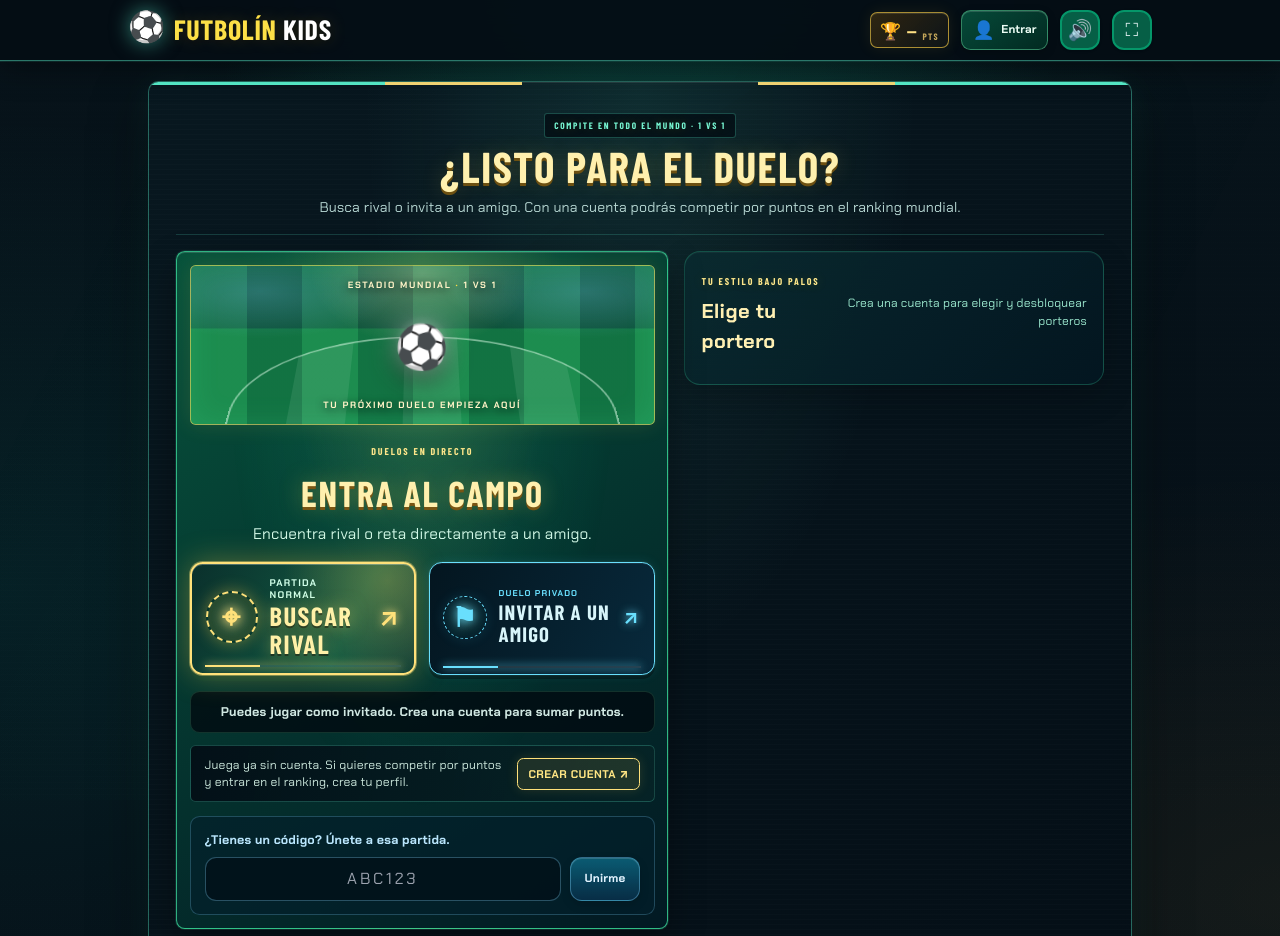
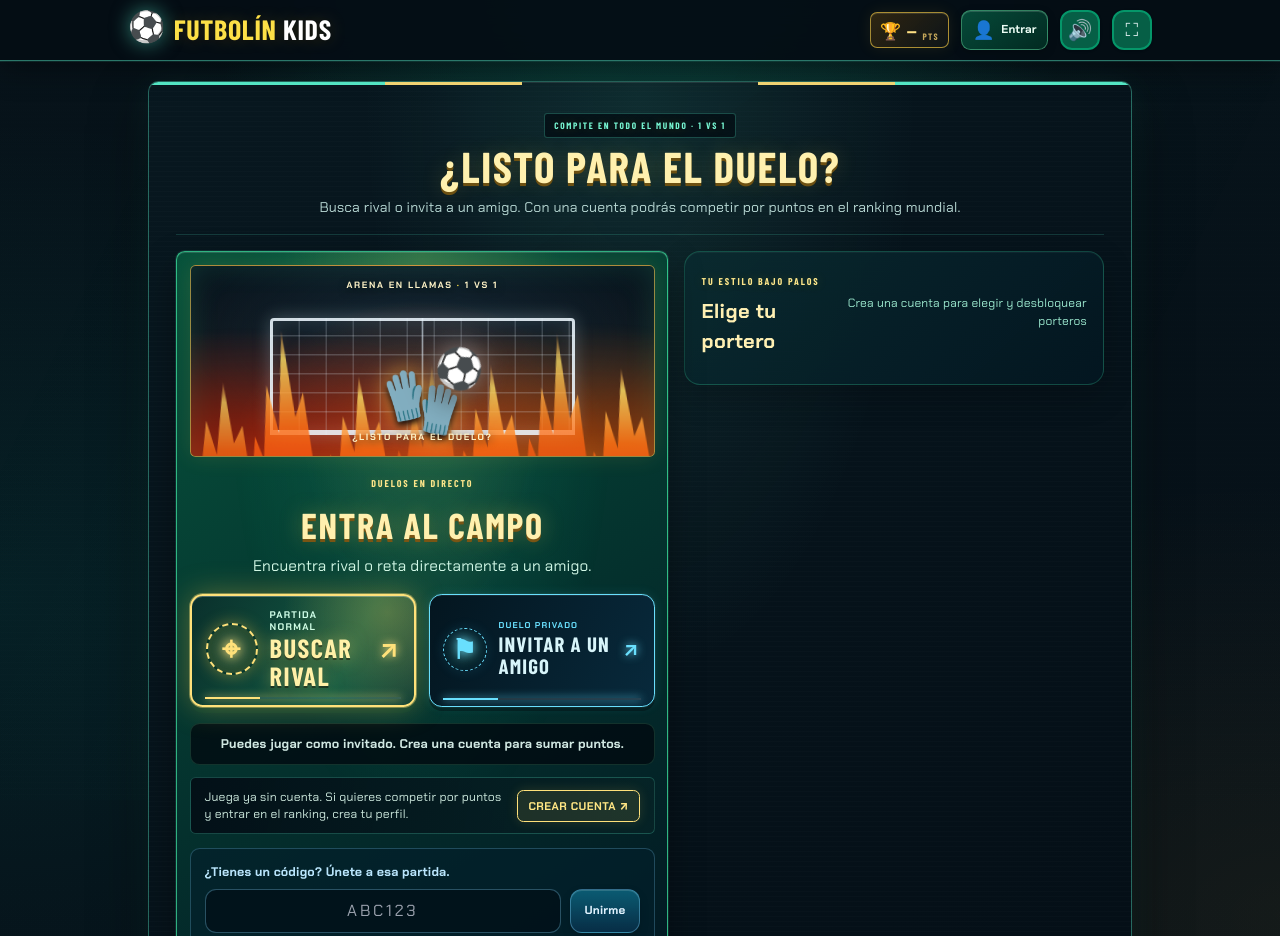
Before and after one commit to davidtrabancod/futbolminigames, a website: page index.html in a window 1280 px wide. Shown: the top 936 px of the page. Drawn offline with nearby package versions, Linux system fonts and the light colour scheme; no server answers; a web font is replaced by a local one.

Commit message:
New settings

```diff
--- a/css/styles.css
+++ b/css/styles.css
@@ -3024,6 +3024,110 @@ body > footer {
   box-shadow:0 0 0 1px rgba(89,244,208,.11),0 16px 35px rgba(0,0,0,.34),inset 0 1px rgba(255,255,255,.14);
 }
 .online-hub__stadium { border-radius:.35rem; }
+.online-hub__stadium {
+  min-height: 12rem;
+  isolation: isolate;
+  border-color: rgba(255, 151, 63, .8);
+  background:
+    radial-gradient(ellipse at 50% 100%, rgba(255, 81, 17, .42), transparent 58%),
+    radial-gradient(ellipse at 50% 35%, rgba(21, 40, 52, .84), transparent 72%),
+    linear-gradient(180deg, #07131d 0%, #121a20 52%, #40180e 100%);
+  box-shadow: inset 0 0 48px rgba(255, 76, 19, .22), 0 0 25px rgba(255, 95, 23, .2);
+}
+.online-hub__stadium::before {
+  inset: 27% 17% 11%;
+  z-index: 1;
+  border: 3px solid rgba(237, 249, 255, .88);
+  border-bottom-width: 5px;
+  border-radius: .25rem .25rem 0 0;
+  background:
+    linear-gradient(90deg, transparent 49.5%, rgba(230, 244, 255, .58) 50%, transparent 50.5%),
+    repeating-linear-gradient(0deg, transparent 0 17px, rgba(230, 244, 255, .2) 18px 19px),
+    repeating-linear-gradient(90deg, transparent 0 25px, rgba(230, 244, 255, .18) 26px 27px);
+  box-shadow: 0 0 17px rgba(215, 242, 255, .26), inset 0 0 20px rgba(213, 241, 255, .14);
+  transform: none;
+}
+.online-hub__stadium::after {
+  z-index: 0;
+  background:
+    radial-gradient(ellipse at 12% 100%, rgba(255, 35, 9, .72), transparent 48%),
+    radial-gradient(ellipse at 85% 100%, rgba(255, 115, 12, .68), transparent 50%),
+    linear-gradient(0deg, rgba(255, 78, 9, .3), transparent 65%);
+  animation: arenaHeat 2.4s ease-in-out infinite alternate;
+}
+.online-hub__stadium-flames {
+  position: absolute;
+  inset: 0;
+  z-index: 1;
+  overflow: hidden;
+  pointer-events: none;
+}
+.online-hub__stadium-flames i {
+  position: absolute;
+  bottom: -27%;
+  width: 15%;
+  height: 76%;
+  transform-origin: 50% 100%;
+  clip-path: polygon(0 100%, 12% 60%, 23% 73%, 33% 31%, 47% 58%, 59% 0, 72% 49%, 85% 35%, 100% 100%);
+  background: linear-gradient(0deg, #fa310d 0%, #ff7114 45%, #ffe165 84%, rgba(255, 238, 158, .1) 100%);
+  filter: drop-shadow(0 0 12px rgba(255, 77, 16, .55));
+  opacity: .62;
+  animation: arenaFlame 1.15s ease-in-out infinite alternate;
+}
+.online-hub__stadium-flames i:nth-child(1) { left: -1%; height: 67%; animation-delay: -.3s; }
+.online-hub__stadium-flames i:nth-child(2) { left: 13%; height: 87%; animation-delay: -.9s; }
+.online-hub__stadium-flames i:nth-child(3) { left: 29%; height: 66%; animation-delay: -.5s; }
+.online-hub__stadium-flames i:nth-child(4) { left: 43%; height: 84%; animation-delay: -.1s; }
+.online-hub__stadium-flames i:nth-child(5) { left: 58%; height: 70%; animation-delay: -.75s; }
+.online-hub__stadium-flames i:nth-child(6) { left: 72%; height: 90%; animation-delay: -.4s; }
+.online-hub__stadium-flames i:nth-child(7) { left: 86%; height: 68%; animation-delay: -.8s; }
+.online-hub__stadium-label,
+.online-hub__stadium-caption { position: relative; z-index: 3; }
+.online-hub__stadium-keeper {
+  position: absolute;
+  z-index: 2;
+  bottom: 10%;
+  left: 50%;
+  color: #fff;
+  font-size: clamp(2.5rem, 7vw, 4rem);
+  line-height: 1;
+  filter: drop-shadow(0 4px 3px #160b09) drop-shadow(0 0 12px rgba(255, 196, 82, .7));
+  transform: translateX(-50%);
+  animation: keeperTension 1.8s ease-in-out infinite;
+}
+.online-hub__stadium-ball {
+  position: absolute;
+  z-index: 3;
+  bottom: 23%;
+  left: calc(50% + 2.1rem);
+  width: auto;
+  height: auto;
+  background: none;
+  font-size: 2.3rem;
+  animation: ballOverGoal 2.1s ease-in-out infinite;
+}
+@keyframes arenaFlame {
+  from { transform: scaleY(.78) skewX(-3deg); opacity: .46; }
+  to { transform: scaleY(1.08) skewX(4deg); opacity: .82; }
+}
+@keyframes arenaHeat {
+  from { opacity: .55; }
+  to { opacity: .95; }
+}
+@keyframes keeperTension {
+  0%, 100% { transform: translateX(-50%) translateY(0) rotate(-2deg); }
+  50% { transform: translateX(-50%) translateY(-5px) rotate(2deg); }
+}
+@keyframes ballOverGoal {
+  0%, 100% { transform: translate(0, 0) rotate(-12deg) scale(.92); }
+  50% { transform: translate(-1.4rem, -1.1rem) rotate(28deg) scale(1.08); }
+}
+@media (prefers-reduced-motion: reduce) {
+  .online-hub__stadium::after,
+  .online-hub__stadium-flames i,
+  .online-hub__stadium-keeper,
+  .online-hub__stadium-ball { animation: none; }
+}
 .online-hub__play .online-hub__duel-heading h3 { letter-spacing:.045em; }
 .guest-prompt { border-radius:.35rem; border-color:rgba(89,244,208,.24); background:linear-gradient(100deg,rgba(3,14,22,.94),rgba(7,36,39,.8)); }
 @media (max-width:640px) {
--- a/index.html
+++ b/index.html
@@ -260,9 +260,11 @@
         <div class="online-hub__layout">
           <div class="online-hub__play">
             <div class="online-hub__stadium" aria-hidden="true">
-              <span class="online-hub__stadium-label">ESTADIO MUNDIAL <b>·</b> 1 VS 1</span>
+              <div class="online-hub__stadium-flames"><i></i><i></i><i></i><i></i><i></i><i></i><i></i></div>
+              <span class="online-hub__stadium-label">ARENA EN LLAMAS <b>·</b> 1 VS 1</span>
+              <span class="online-hub__stadium-keeper">🧤</span>
               <span class="online-hub__stadium-ball">⚽</span>
-              <span class="online-hub__stadium-caption">TU PRÓXIMO DUELO EMPIEZA AQUÍ</span>
+              <span class="online-hub__stadium-caption">¿LISTO PARA EL DUELO?</span>
             </div>
             <div class="online-hub__duel-heading">
               <span class="online-hub__eyebrow">DUELOS EN DIRECTO</span>
--- a/js/online.js
+++ b/js/online.js
@@ -201,8 +201,12 @@ class OnlineArena {
   }
 
   async loadLeaderboard() {
+    let lastError;
+    for (let attempt = 0; attempt < 3; attempt++) {
       try {
         const { entries } = await this.api('/api/leaderboard');
+        if (!Array.isArray(entries)) throw new Error('La respuesta del ranking no tiene el formato esperado.');
+
         this.refs.leaderboardList.replaceChildren();
         const topTen = entries.slice(0, 10);
         if (!topTen.length) {
@@ -211,9 +215,15 @@ class OnlineArena {
           topTen.forEach(entry => this.refs.leaderboardList.append(this.makeLeaderboardRow(entry)));
         }
         if (this.user && !this.user.isGuest) this.updateRankBadge(this.user);
-    } catch {
+        return;
+      } catch (error) {
+        lastError = error;
+        if (attempt < 2) await new Promise(resolve => window.setTimeout(resolve, 600 * (attempt + 1)));
+      }
+    }
+
+    console.error('No se pudo cargar el ranking:', lastError);
     this.refs.leaderboardList.replaceChildren(this.makeLeaderboardMessage('No se pudo cargar el ranking. Inténtalo de nuevo más tarde.'));
-    }
   }
 
   makeLeaderboardMessage(text) {
```
Lines whose indentation alone changed are shown as unchanged.
